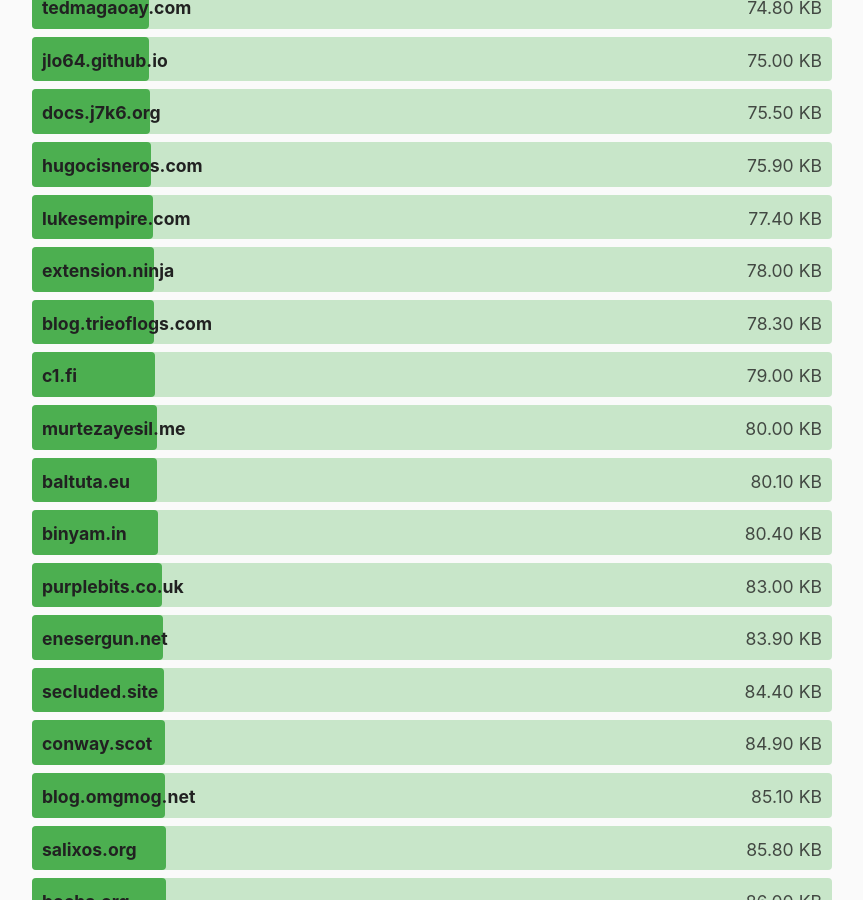
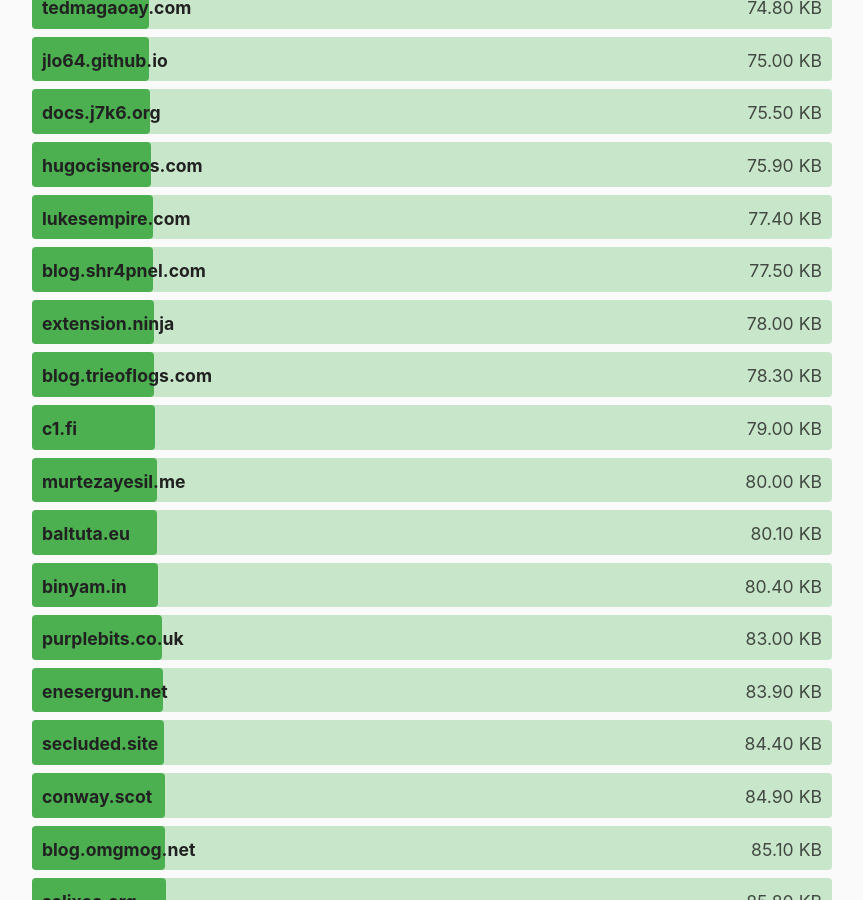
Before and after one commit to kevquirk/512kb.club, a Jekyll site: the page built from index.md, in a window 1280 px wide and 900 px high, scrolled down 18679 px. Shown: the whole window, without its empty margins (208-1071 px from the left). Built offline with Jekyll 4.4.1, drawn with Linux system fonts in a browser that asks for light colours.

Commit message:
ADD blog.shr4pnel.com

```diff
--- a/_data/sites.yml
+++ b/_data/sites.yml
@@ -467,6 +467,11 @@
   url: https://blog.setale.me/
   size: 294
   last_checked: 2022-10-17
+
+- domain: blog.shr4pnel.com
+  url: https://blog.shr4pnel.com
+  size: 77.5
+  last_checked: 2023-08-01
 
 - domain: blog.trieoflogs.com
   url: https://blog.trieoflogs.com
```
